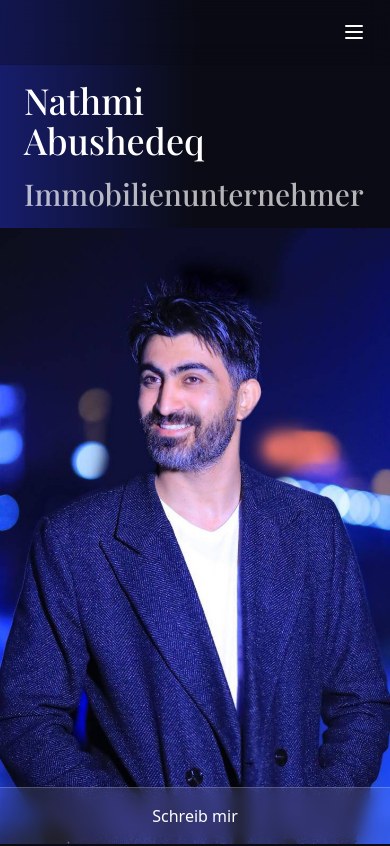
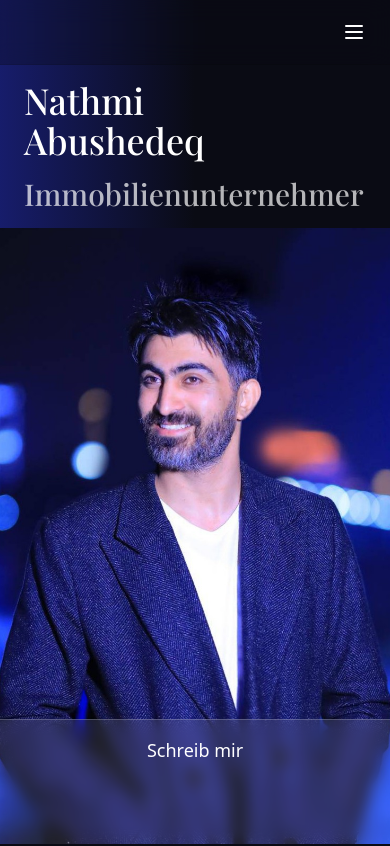
Before and after one commit to Pugios/abushedeq, a React (Vite) app: page / in a window 390 px wide. Shown: the top 846 px of the page. Built offline with nearby package versions, Linux system fonts and the light colour scheme.

Commit message:
Raise CTA Button on Mobile

```diff
--- a/src/components/sections/HeroSection.tsx
+++ b/src/components/sections/HeroSection.tsx
@@ -147,7 +147,7 @@ export default function HeroSection({
           <div className="absolute bottom-0 left-0 right-0 z-30">
             <motion.button
               onClick={() => scrollToSection("contact")}
-              className="w-full px-8 py-4 bg-white/10 hover:bg-white/20 border-t border-white/20 hover:border-white/40 backdrop-blur-sm"
+              className="text-lg w-full px-8 py-4 pb-20 bg-white/10 hover:bg-white/20 border-t border-white/20 hover:border-white/40 backdrop-blur-sm"
               initial={{ opacity: 0, y: 20 }}
               animate={{ opacity: 1, y: 0 }}
               transition={{ duration: 0.6, delay: 0.8 }}
```
